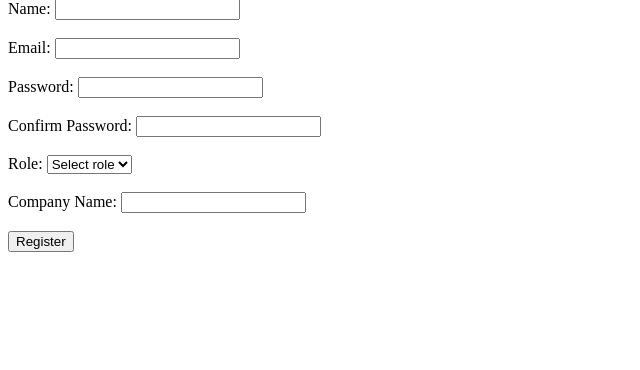
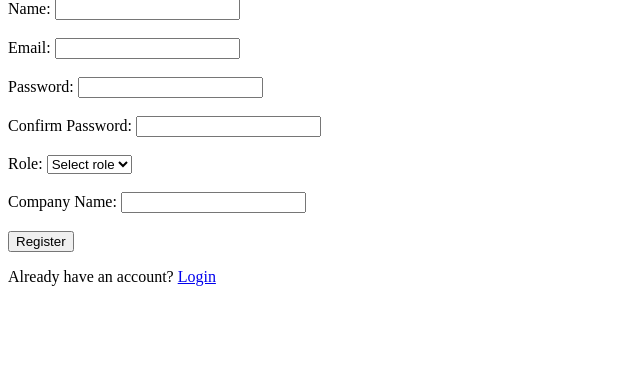
Before and after one commit to meppyy/internmatch, a Flask app: page /auth/register in a window 1280 px wide. Shown: the part 81-451 px from the top of the page, without its empty margins (0-640 px from the left). Run offline with Flask 3, Linux system fonts and the light colour scheme.

Commit message:
Add user login

```diff
--- a/app/__init__.py
+++ b/app/__init__.py
@@ -11,6 +11,7 @@ def create_app():
 
     db.init_app(app)
     login_manager.init_app(app)
+    login_manager.login_view = "auth.login"
 
     from . import models
 
--- a/app/auth/routes.py
+++ b/app/auth/routes.py
@@ -1,5 +1,6 @@
 from flask import flash, redirect, render_template, request, url_for
-from werkzeug.security import generate_password_hash
+from flask_login import login_user
+from werkzeug.security import check_password_hash
 
 from ..extensions import db
 from ..models.recruiter import RecruiterProfile
@@ -76,3 +77,25 @@ def register():
         return redirect(url_for("auth.login"))
 
     return render_template("auth/register.html")
+
+@auth.route("/login", methods=["GET", "POST"])
+def login():
+    if request.method == "POST":
+        email = request.form.get("email", "").strip().lower()
+        password = request.form.get("password", "")
+
+        user = User.query.filter_by(email=email).first()
+
+        if user is None or not check_password_hash(
+            user.password_hash,
+            password
+        ):
+            flash("Invalid email or password.", "error")
+            return redirect(url_for("auth.login"))
+
+        login_user(user)
+
+        flash("Login successful.", "success")
+        return redirect(url_for("home"))
+
+    return render_template("auth/login.html")
--- a/app/templates/auth/register.html
+++ b/app/templates/auth/register.html
@@ -53,6 +53,11 @@
 
         <button type="submit">Register</button>
 
+        <p>
+            Already have an account?
+            <a href="{{ url_for('auth.login') }}">Login</a>
+        </p>
+
     </form>
 
 </body>
```
Also changed, not shown: app/templates/auth/login.html (added, +39 -0 lines).
